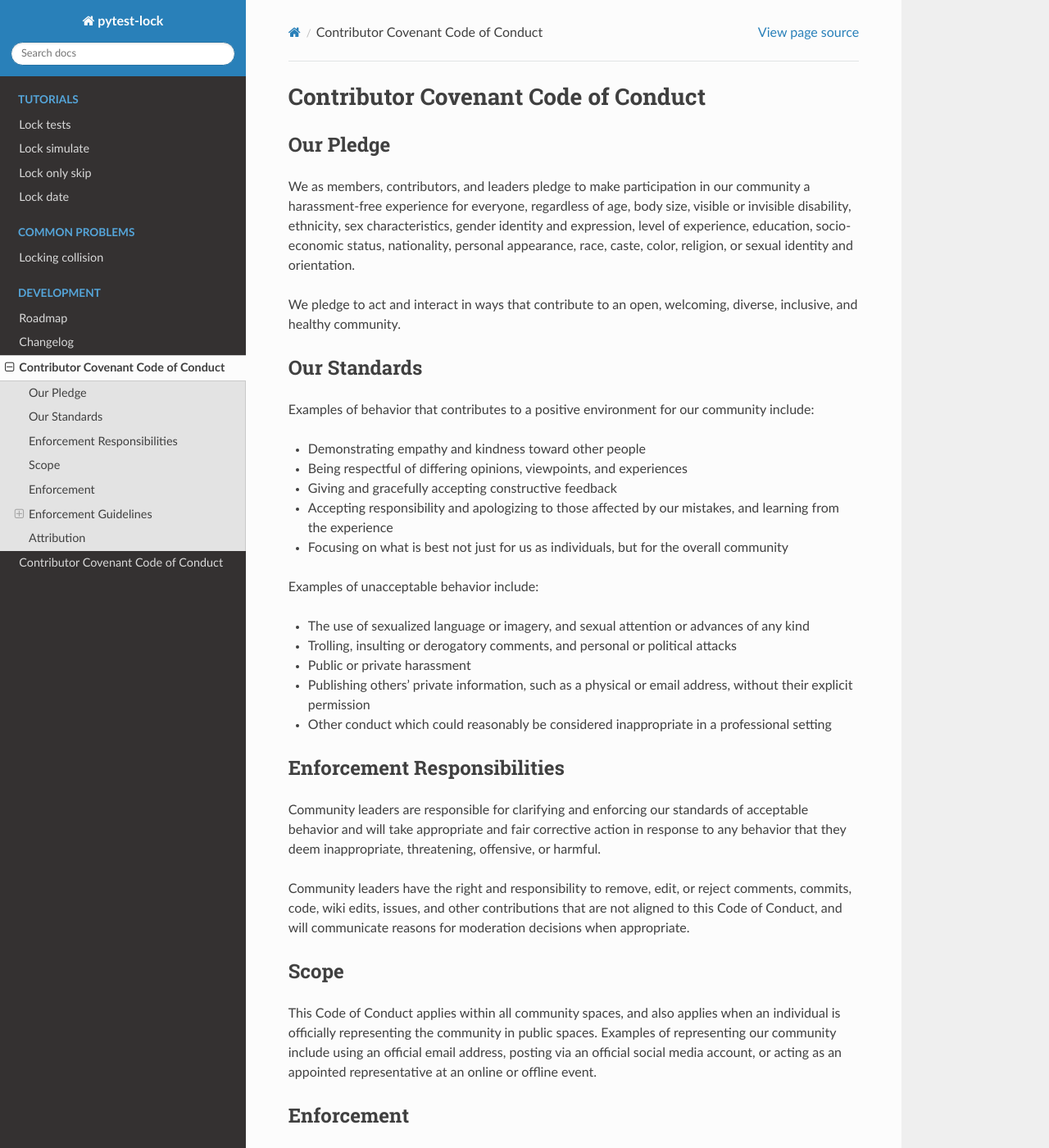
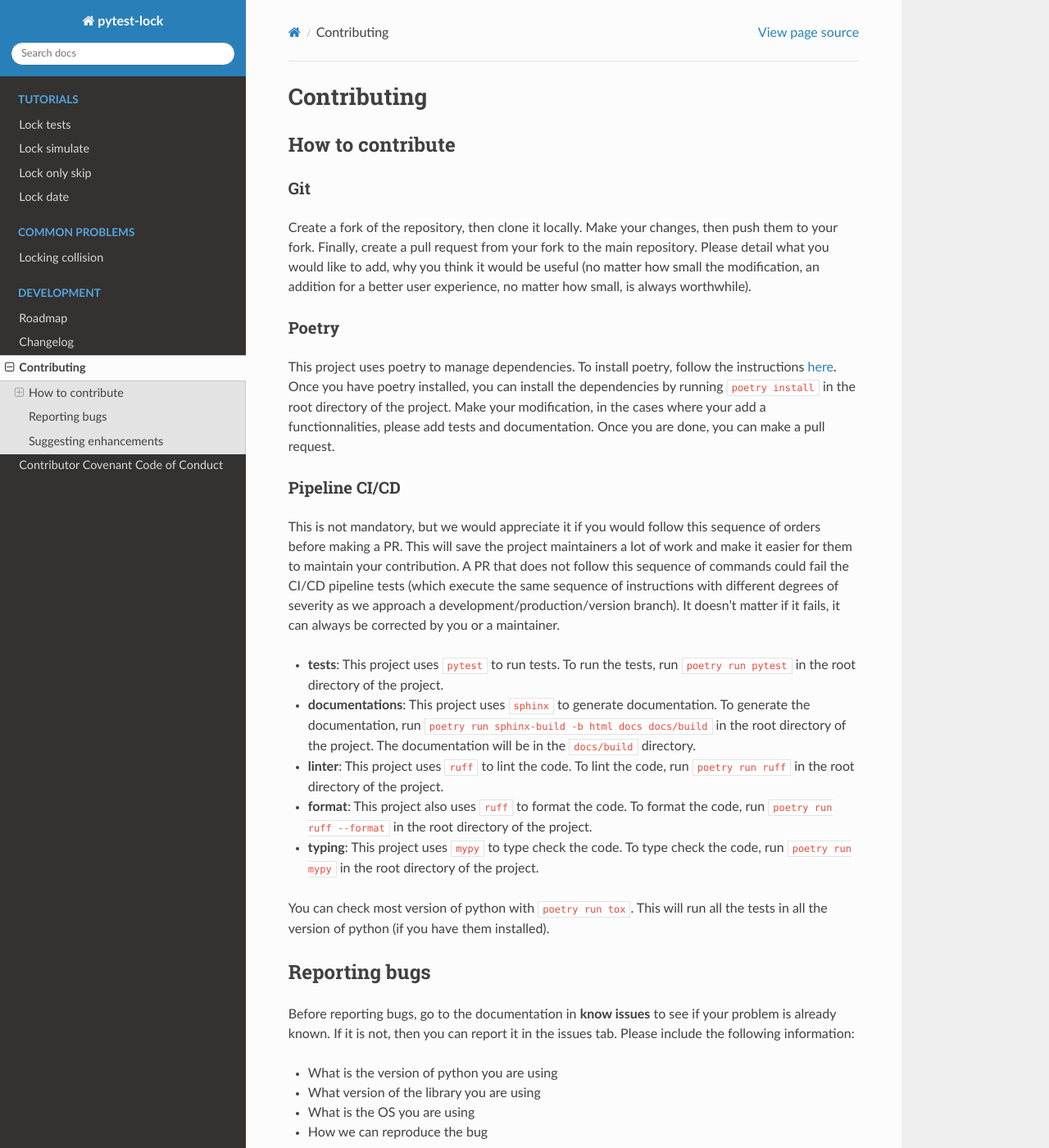
Before and after one commit to Athroniaeth/pytest-lock, a Sphinx documentation site: the page built from docs/markdown/CONTRIBUTING.md, in a window 1280 px wide and 1400 px high. Shown: the whole window at 82% size. Built offline with Sphinx 7.4.7 and the Read the Docs theme 2.0.0, drawn with Linux system fonts in a browser that asks for light colours; some of the changed text lies outside the part shown.

```diff
--- a/docs/markdown/CONTRIBUTING.md
+++ b/docs/markdown/CONTRIBUTING.md
@@ -1,132 +1,28 @@
-# Contributor Covenant Code of Conduct
+# Contributing
+## How to contribute
 
-## Our Pledge
+### Git
+Create a fork of the repository, then clone it locally. Make your changes, then push them to your fork. Finally, create a pull request from your fork to the main repository. Please detail what you would like to add, why you think it would be useful (no matter how small the modification, an addition for a better user experience, no matter how small, is always worthwhile).
 
-We as members, contributors, and leaders pledge to make participation in our
-community a harassment-free experience for everyone, regardless of age, body
-size, visible or invisible disability, ethnicity, sex characteristics, gender
-identity and expression, level of experience, education, socio-economic status,
-nationality, personal appearance, race, caste, color, religion, or sexual
-identity and orientation.
+### Poetry
+This project uses poetry to manage dependencies. To install poetry, follow the instructions [here](https://python-poetry.org/docs/#installation). Once you have poetry installed, you can install the dependencies by running `poetry install` in the root directory of the project. Make your modification, in the cases where your add a functionnalities, please add tests and documentation. Once you are done, you can make a pull request.
 
-We pledge to act and interact in ways that contribute to an open, welcoming,
-diverse, inclusive, and healthy community.
+### Pipeline CI/CD
+This is not mandatory, but we would appreciate it if you would follow this sequence of orders before making a PR. This will save the project maintainers a lot of work and make it easier for them to maintain your contribution. A PR that does not follow this sequence of commands could fail the CI/CD pipeline tests (which execute the same sequence of instructions with different degrees of severity as we approach a development/production/version branch). It doesn't matter if it fails, it can always be corrected by you or a maintainer.
+* __tests__: This project uses `pytest` to run tests. To run the tests, run `poetry run pytest` in the root directory of the project.
+* __documentations__: This project uses `sphinx` to generate documentation. To generate the documentation, run `poetry run sphinx-build -b html docs docs/build` in the root directory of the project. The documentation will be in the `docs/build` directory.
+* __linter__: This project uses `ruff` to lint the code. To lint the code, run `poetry run ruff` in the root directory of the project.
+* __format__: This project also uses `ruff` to format the code. To format the code, run `poetry run ruff --format` in the root directory of the project.
+* __typing__: This project uses `mypy` to type check the code. To type check the code, run `poetry run mypy` in the root directory of the project.
 
-## Our Standards
+You can check most version of python with `poetry run tox`. This will run all the tests in all the version of python (if you have them installed).
 
-Examples of behavior that contributes to a positive environment for our
-community include:
+## Reporting bugs
+Before reporting bugs, go to the documentation in **know issues** to see if your problem is already known. If it is not, then you can report it in the issues tab. Please include the following information:
+* What is the version of python you are using
+* What version of the library you are using
+* What is the OS you are using
+* How we can reproduce the bug
 
-* Demonstrating empathy and kindness toward other people
-* Being respectful of differing opinions, viewpoints, and experiences
-* Giving and gracefully accepting constructive feedback
-* Accepting responsibility and apologizing to those affected by our mistakes,
-  and learning from the experience
-* Focusing on what is best not just for us as individuals, but for the overall
-  community
-
-Examples of unacceptable behavior include:
-
-* The use of sexualized language or imagery, and sexual attention or advances of
-  any kind
-* Trolling, insulting or derogatory comments, and personal or political attacks
-* Public or private harassment
-* Publishing others' private information, such as a physical or email address,
-  without their explicit permission
-* Other conduct which could reasonably be considered inappropriate in a
-  professional setting
-
-## Enforcement Responsibilities
-
-Community leaders are responsible for clarifying and enforcing our standards of
-acceptable behavior and will take appropriate and fair corrective action in
-response to any behavior that they deem inappropriate, threatening, offensive,
-or harmful.
-
-Community leaders have the right and responsibility to remove, edit, or reject
-comments, commits, code, wiki edits, issues, and other contributions that are
-not aligned to this Code of Conduct, and will communicate reasons for moderation
-decisions when appropriate.
-
-## Scope
-
-This Code of Conduct applies within all community spaces, and also applies when
-an individual is officially representing the community in public spaces.
-Examples of representing our community include using an official email address,
-posting via an official social media account, or acting as an appointed
-representative at an online or offline event.
-
-## Enforcement
-
-Instances of abusive, harassing, or otherwise unacceptable behavior may be
-reported to the community leaders responsible for enforcement at
-[INSERT CONTACT METHOD].
-All complaints will be reviewed and investigated promptly and fairly.
-
-All community leaders are obligated to respect the privacy and security of the
-reporter of any incident.
-
-## Enforcement Guidelines
-
-Community leaders will follow these Community Impact Guidelines in determining
-the consequences for any action they deem in violation of this Code of Conduct:
-
-### 1. Correction
-
-**Community Impact**: Use of inappropriate language or other behavior deemed
-unprofessional or unwelcome in the community.
-
-**Consequence**: A private, written warning from community leaders, providing
-clarity around the nature of the violation and an explanation of why the
-behavior was inappropriate. A public apology may be requested.
-
-### 2. Warning
-
-**Community Impact**: A violation through a single incident or series of
-actions.
-
-**Consequence**: A warning with consequences for continued behavior. No
-interaction with the people involved, including unsolicited interaction with
-those enforcing the Code of Conduct, for a specified period of time. This
-includes avoiding interactions in community spaces as well as external channels
-like social media. Violating these terms may lead to a temporary or permanent
-ban.
-
-### 3. Temporary Ban
-
-**Community Impact**: A serious violation of community standards, including
-sustained inappropriate behavior.
-
-**Consequence**: A temporary ban from any sort of interaction or public
-communication with the community for a specified period of time. No public or
-private interaction with the people involved, including unsolicited interaction
-with those enforcing the Code of Conduct, is allowed during this period.
-Violating these terms may lead to a permanent ban.
-
-### 4. Permanent Ban
-
-**Community Impact**: Demonstrating a pattern of violation of community
-standards, including sustained inappropriate behavior, harassment of an
-individual, or aggression toward or disparagement of classes of individuals.
-
-**Consequence**: A permanent ban from any sort of public interaction within the
-community.
-
-## Attribution
-
-This Code of Conduct is adapted from the [Contributor Covenant][homepage],
-version 2.1, available at
-[https://www.contributor-covenant.org/version/2/1/code_of_conduct.html][v2.1].
-
-Community Impact Guidelines were inspired by
-[Mozilla's code of conduct enforcement ladder][Mozilla CoC].
-
-For answers to common questions about this code of conduct, see the FAQ at
-[https://www.contributor-covenant.org/faq][FAQ]. Translations are available at
-[https://www.contributor-covenant.org/translations][translations].
-
-[homepage]: https://www.contributor-covenant.org
-[v2.1]: https://www.contributor-covenant.org/version/2/1/code_of_conduct.html
-[Mozilla CoC]: https://github.com/mozilla/diversity
-[FAQ]: https://www.contributor-covenant.org/faq
-[translations]: https://www.contributor-covenant.org/translations
+## Suggesting enhancements
+This is no different from fork creation and PR, except that you don't offer any code. In this case, we may not fully understand your proposal, as there is no code attached, so we must be careful to give enough details.
```
Also changed, not shown: CONTRIBUTING.md (+22 -126 lines), ROADMAP.md (+7 -0 lines), docs/markdown/ROADMAP.md (+7 -0 lines).
